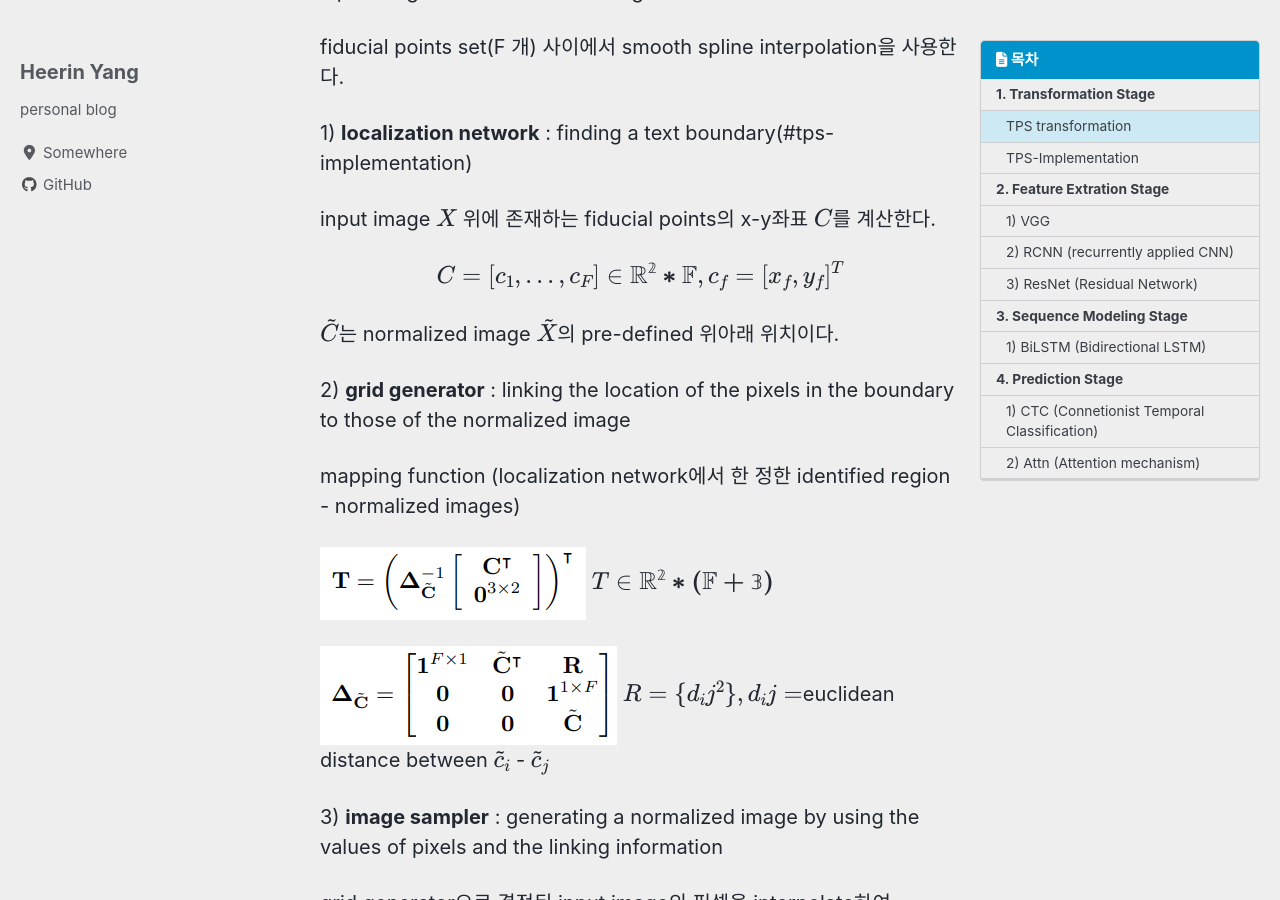
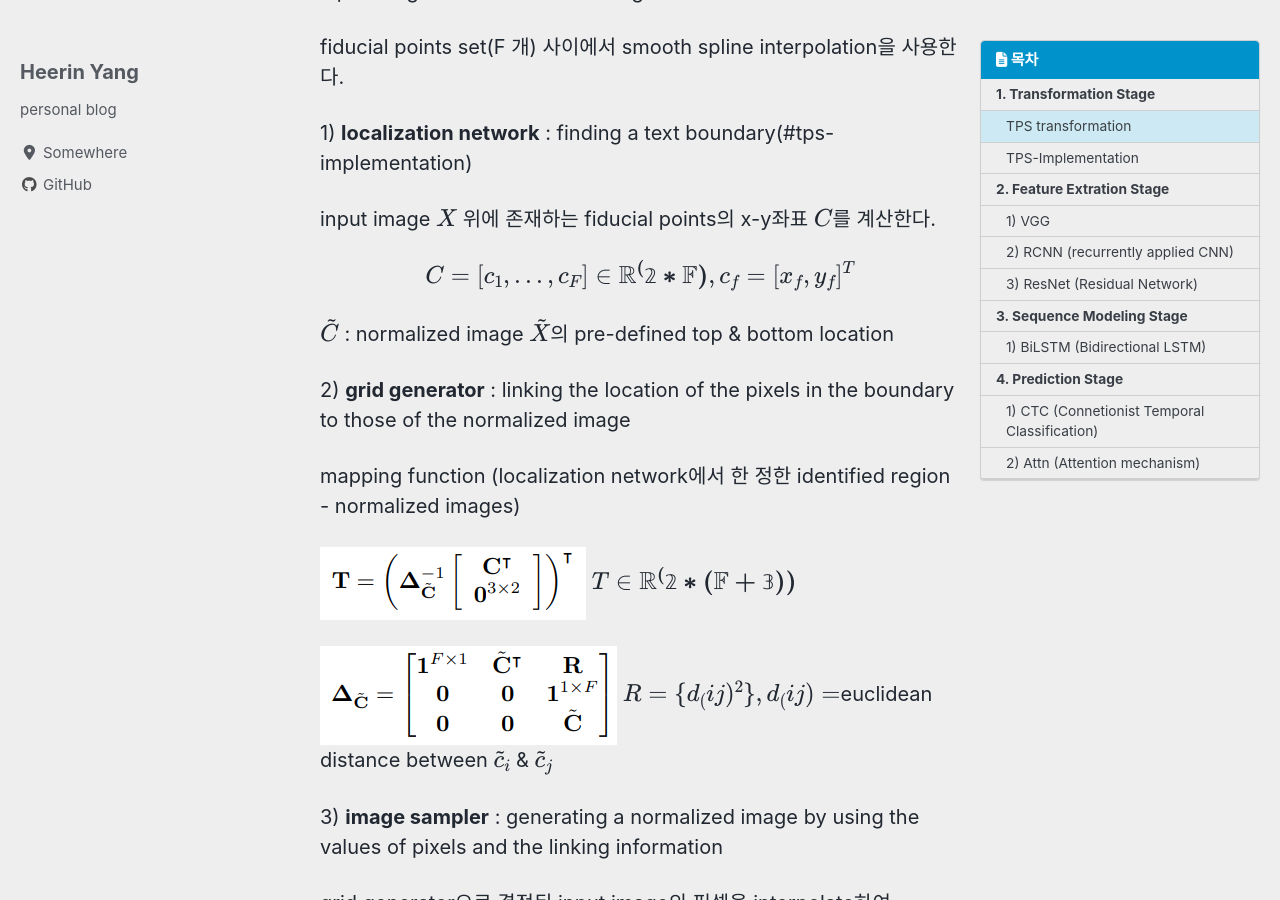
Before and after one commit to hryang06/hryang06.github.io, a Jekyll site: the page built from _posts/2020-04-09-STR-framework.md, in a window 1280 px wide and 900 px high, scrolled down 821 px. Built offline with Jekyll 4.4.1, drawn with Linux system fonts in a browser that asks for light colours; cached includes are drawn as plain includes; nearby versions of some CDN libraries; formulas are drawn with MathJax 3; some of the changed text lies outside the part shown.

Commit message:
Modifying Math expression

```diff
--- a/_posts/2020-04-09-STR-framework.md
+++ b/_posts/2020-04-09-STR-framework.md
@@ -36,17 +36,17 @@ fiducial points set(F 개) 사이에서 smooth spline interpolation을 사용한
 
 input image $$X$$ 위에 존재하는 fiducial points의 x-y좌표 $$C$$를 계산한다.
 
-$$C = [c_1, ... , c_F] \in \mathbb{R^2*F}, c_f = [x_f, y_f]^T$$
+$$C = [c_1, ... , c_F] \in \mathbb{R^(2*F)}, c_f = [x_f, y_f]^T$$
 
-$$\tilde C$$는 normalized image $$\tilde X$$의 pre-defined 위아래 위치이다.
+$$\tilde C$$ : normalized image $$\tilde X$$의 pre-defined top & bottom location
 
 2\) **grid generator** : linking the location of the pixels in the boundary to those of the normalized image
 
 mapping function (localization network에서 한 정한 identified region - normalized images)
 
-![Formula 1](/assets/images/post/str/formula1.PNG)  $$T \in \mathbb{R^2*(F+3)}$$
+![Formula 1](/assets/images/post/str/formula1.PNG)  $$T \in \mathbb{R^(2*(F+3))}$$
 
-![Formula 2](/assets/images/post/str/formula2.PNG)  $$R = \{d_ij^2\}, d_ij = $$euclidean distance between $$\tilde c_i$$ - $$\tilde c_j$$
+![Formula 2](/assets/images/post/str/formula2.PNG)  $$R = \{d_(ij)^2\}, d_(ij) = $$euclidean distance between $$\tilde c_i$$ & $$\tilde c_j$$
 
 3\) **image sampler** : generating a normalized image by using the values of pixels and the linking information
 
@@ -137,7 +141,7 @@ C : 36 alphanumeric characters + 1 blank
 
 mapping function M : 반복되는 문자와 blank를 제거함으로써 map한다.
 
-$$Y \approx M(argmax p(\pi \vert H))$$
+$$Y \approx M(argmax ( p(\pi \vert H) ))$$
 
 
 ### 2) Attn (Attention mechanism)
```
Also changed, not shown: other parts of _posts/2020-04-09-STR-framework.md (+6 -2 lines).
